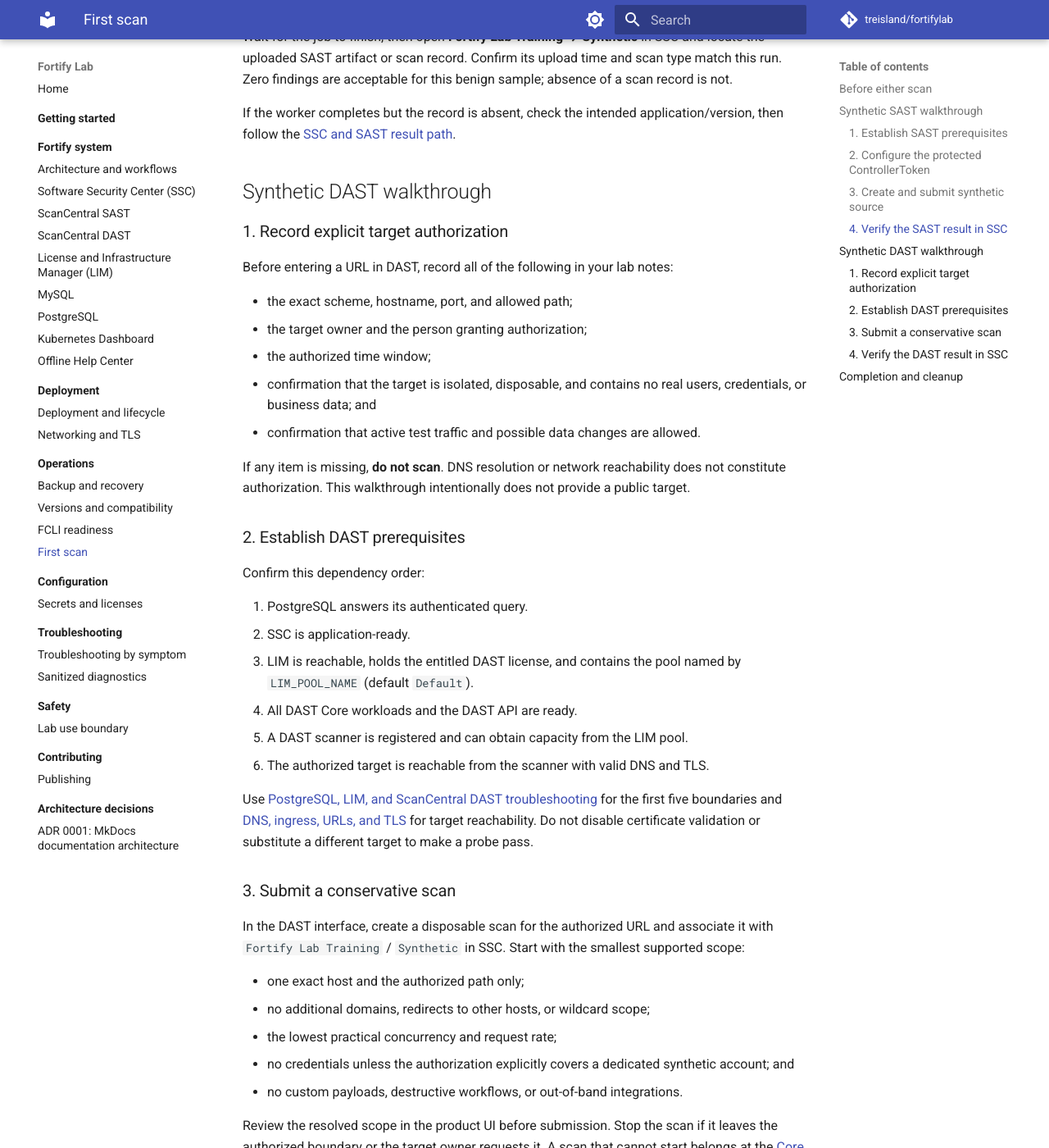
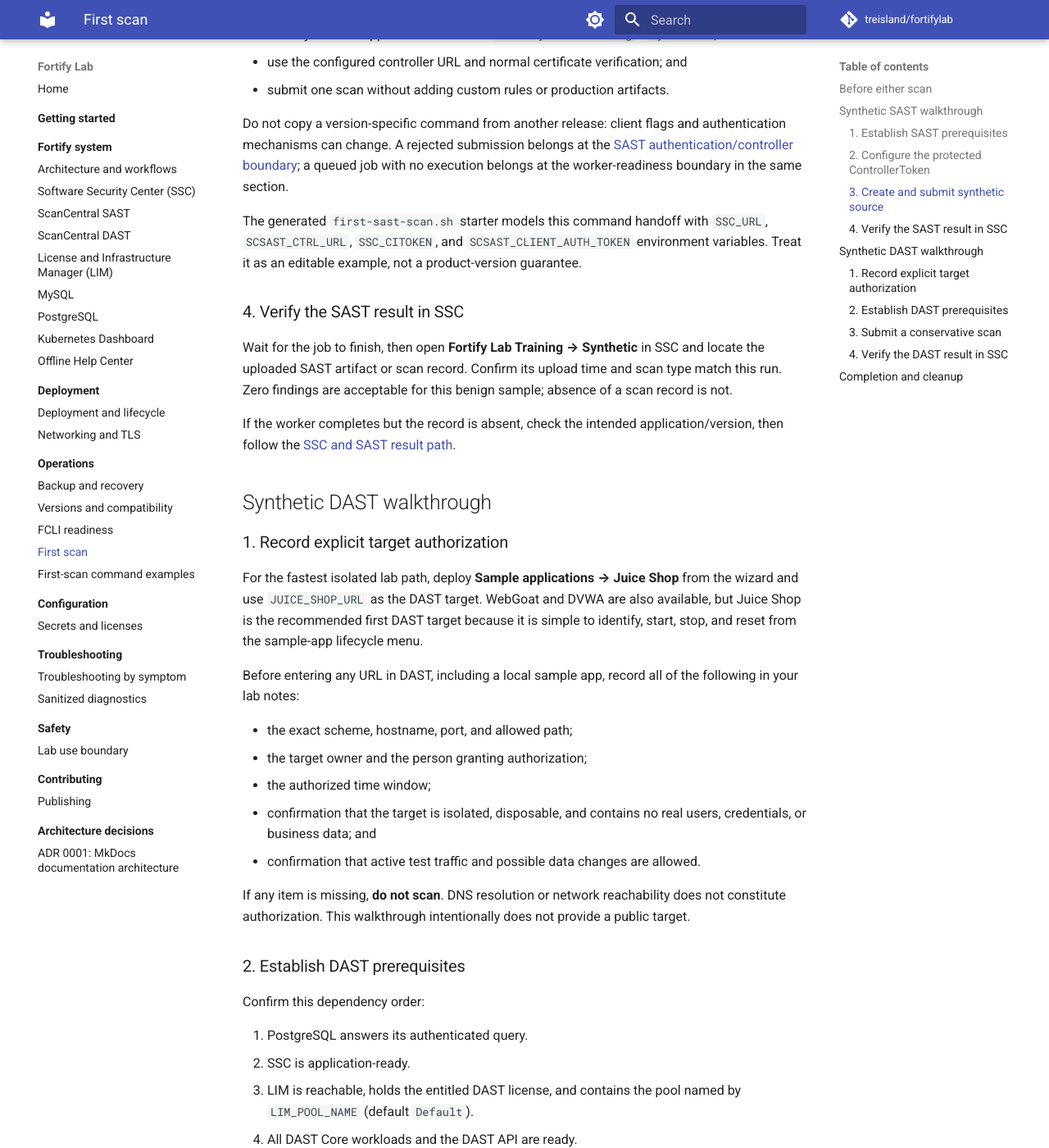
Before and after one commit to treisland/fortifylab, an MkDocs documentation site: the page built from docs/operations/first-scan.md, in a window 1280 px wide and 1400 px high, scrolled down 2068 px. Shown: the whole window at 82% size. Built offline with MkDocs 1.6.1 and Material for MkDocs 9.7.7, drawn with Linux system fonts in a browser that asks for light colours; comment, search, counter and statistics services are not loaded; some of the changed text lies outside the part shown.

Commit message:
Add first scan handoff workflows

````diff
--- a/docs/operations/first-scan.md
+++ b/docs/operations/first-scan.md
@@ -27,6 +27,21 @@
 4. If a prerequisite is unhealthy, stop at that boundary. Do not bypass TLS,
    broaden permissions, regenerate `secret.key`, or add workers to conceal an
    upstream failure. Follow [troubleshooting by symptom](troubleshooting.md).
+
+Optional command handoff starters are available under
+[`docs/examples/first-scan/`](../examples/first-scan/). They pair naturally with
+the wizard's **Tools and FCLI readiness** menu and the **Sample applications**
+menu. Generate them into a disposable directory and review them against your
+installed Fortify CLI, ScanCentral client, SSC, and DAST versions before use:
+
+```bash
+mkdir -p /tmp/fortifylab-first-scan
+docs/examples/first-scan/generate-first-scan-scripts.sh /tmp/fortifylab-first-scan
+```
+
+The generated files contain placeholders only. Keep tokens in environment
+variables, leave SSC as the primary result destination, and use FoD only when
+you intentionally choose an optional separate workflow.
 
 ## Synthetic SAST walkthrough
 
@@ -78,6 +93,11 @@
 a queued job with no execution belongs at the worker-readiness boundary in the
 same section.
 
+The generated `first-sast-scan.sh` starter models this command handoff with
+`SSC_URL`, `SCSAST_CTRL_URL`, `SSC_CITOKEN`, and
+`SCSAST_CLIENT_AUTH_TOKEN` environment variables. Treat it as an editable
+example, not a product-version guarantee.
+
 ### 4. Verify the SAST result in SSC
 
 Wait for the job to finish, then open **Fortify Lab Training → Synthetic** in
@@ -92,7 +112,14 @@
 
 ### 1. Record explicit target authorization
 
-Before entering a URL in DAST, record all of the following in your lab notes:
+For the fastest isolated lab path, deploy **Sample applications → Juice Shop**
+from the wizard and use `JUICE_SHOP_URL` as the DAST target. WebGoat and DVWA
+are also available, but Juice Shop is the recommended first DAST target because
+it is simple to identify, start, stop, and reset from the sample-app lifecycle
+menu.
+
+Before entering any URL in DAST, including a local sample app, record all of the
+following in your lab notes:
 
 - the exact scheme, hostname, port, and allowed path;
 - the target owner and the person granting authorization;
@@ -143,6 +170,13 @@
 boundary](troubleshooting.md#postgresql-lim-and-scancentral-dast); target errors
 belong at the [network and TLS boundary](troubleshooting.md#dns-ingress-urls-and-tls).
 
+The generated `first-dast-scan.sh` starter does not automate target creation or
+sample app deployment internals. If `JUICE_SHOP_URL` is set, it uses that as the
+default `AUTHORIZED_DAST_URL`; otherwise you must provide an explicit target. It
+prints the SSC destination, authorized URL, authorization note, and conservative
+scope checklist so you can use the DAST UI or a version-matched Fortify CLI flow
+without expanding the lab boundary.
+
 ### 4. Verify the DAST result in SSC
 
 After DAST reports completion, open **Fortify Lab Training → Synthetic** in SSC
--- a/mkdocs.yml
+++ b/mkdocs.yml
@@ -90,6 +90,7 @@
       - Versions and compatibility: operations/versions-and-compatibility.md
       - FCLI readiness: operations/fcli-readiness.md
       - First scan: operations/first-scan.md
+      - First-scan command examples: examples/first-scan/README.md
   - Configuration:
       - Overview: configuration/index.md
       - Secrets and licenses: operations/secrets-and-licenses.md
````
Also changed, not shown: docs/examples/first-scan/README.md (added, +20 -0 lines), docs/getting-started/index.md (+4 -0 lines), 4 other files.
